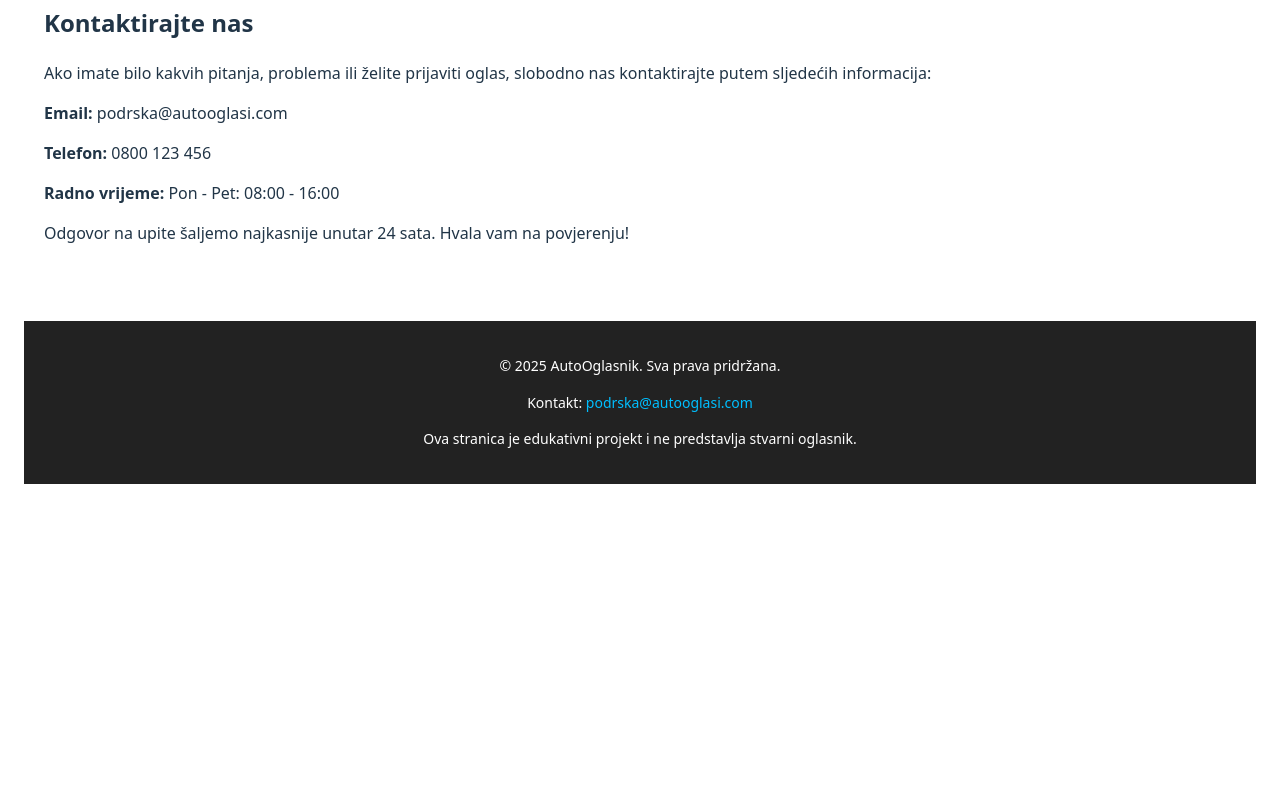
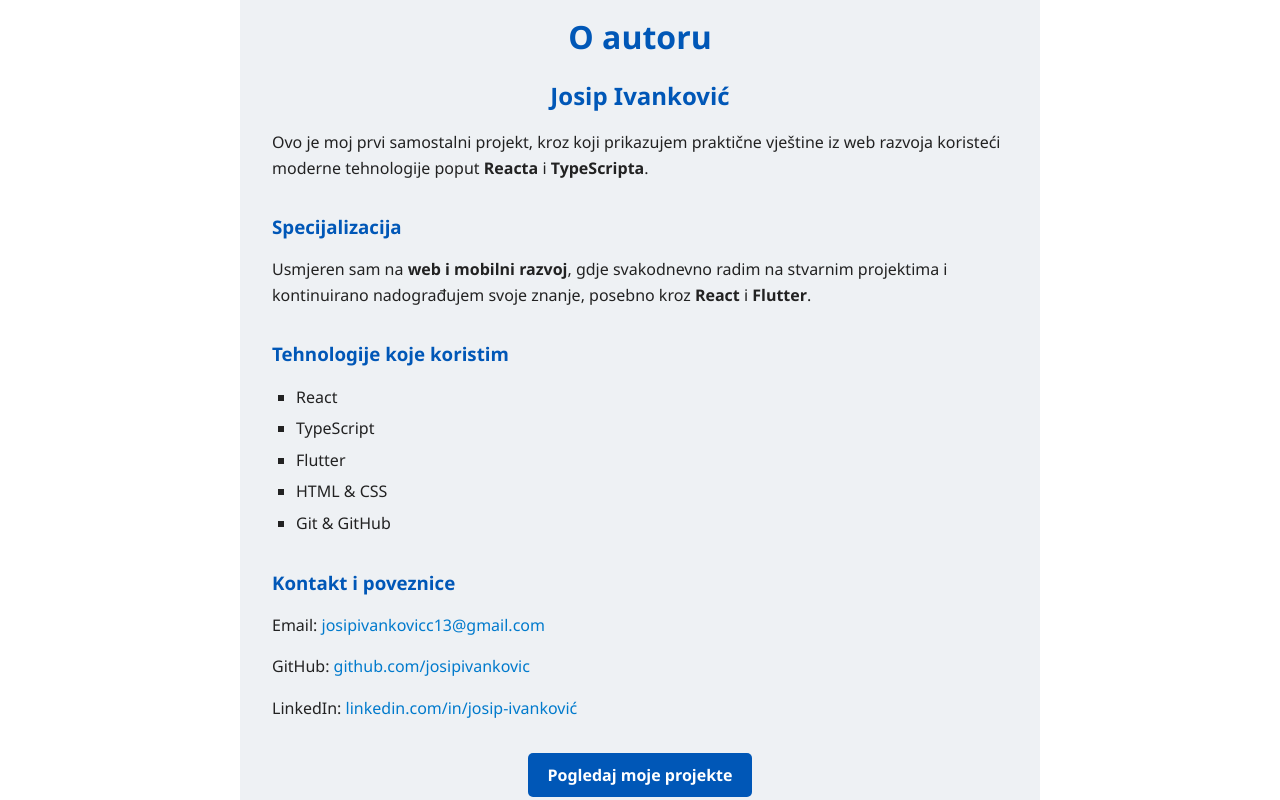
Before and after one commit to josipivankovic/react_web_app, a React (Vite) app: page /kontakt in a window 1280 px wide. Shown: the part 240-1040 px from the top of the page. Before the commit the page ends 800 px from the top, so only its background shows below. Built offline with nearby package versions, Linux system fonts and the light colour scheme.

Commit message:
Poboljšan izgled i opis kontakt stranice

```diff
--- a/src/components/Footer.css
+++ b/src/components/Footer.css
@@ -1,14 +1,19 @@
 .footer {
-    background-color: #222;
-    color: #fff;
-    text-align: center;
-    padding: 20px;
-    margin-top: 40px;
-    font-size: 14px;
-    line-height: 1.6;
-  }
+  background-color: #f2f2f2;
+  color: #333;
+  padding: 1.5rem;
+  text-align: center;
+  font-size: 0.9rem;
+  border-top: 2px solid #0057b7;
+  box-shadow: 0 -2px 5px rgba(0, 0, 0, 0.05);
+  margin-top: 3rem;
+}
 
-  .footer a {
-    color: #00bfff;
-    text-decoration: none;
-  }
+.footer a {
+  color: #007acc;
+  text-decoration: none;
+}
+
+.footer a:hover {
+  text-decoration: underline;
+}
--- a/src/components/Footer.tsx
+++ b/src/components/Footer.tsx
@@ -5,10 +5,7 @@ function Footer() {
     <footer className="footer">
       <p>© 2025 AutoOglasnik. Sva prava pridržana.</p>
       <p>
-        Kontakt: <a href="mailto:podrska@autooglasi.com">podrska@autooglasi.com</a>
-      </p>
-      <p>
-        Ova stranica je edukativni projekt i ne predstavlja stvarni oglasnik.
+        Ova stranica je edukativni projekt izrađen u svrhu usavršavanja frontend vještina.
       </p>
     </footer>
   );
--- a/src/pages/Kontakt.css
+++ b/src/pages/Kontakt.css
@@ -1,22 +1,65 @@
-.kontakt-stranica {
-    background-color: #f4f4f4;
-    padding: 25px;
-    border-radius: 10px;
-    font-size: 1rem;
-    line-height: 1.6;
-    color: #333;
-    box-shadow: 0 0 10px rgba(0,0,0,0.05);
-  }
+.kontakt-container {
+  max-width: 800px;
+  margin: 0 auto;
+  padding: 2rem;
+  color: #222;
+  font-family: 'Segoe UI', Tahoma, Geneva, Verdana, sans-serif;
+}
 
-  .kontakt-stranica h2 {
-    margin-bottom: 15px;
-    color: #007bff;
-  }
+.kontakt-container h1 {
+  font-size: 2rem;
+  margin-bottom: 1.5rem;
+  color: #0057b7;
+  text-align: center;
+}
 
-  .kontakt-podaci {
-    margin: 20px 0;
-    padding: 15px;
-    background-color: #fff;
-    border-radius: 8px;
-    border-left: 4px solid #007bff;
-  }
+.kontakt-section {
+  margin-bottom: 2rem;
+}
+
+.kontakt-section h2,
+.kontakt-section h3 {
+  color: #0057b7;
+  margin-bottom: 0.5rem;
+}
+
+.kontakt-section p,
+.kontakt-section li {
+  font-size: 1rem;
+  line-height: 1.6;
+}
+
+.kontakt-section ul {
+  list-style: square;
+  padding-left: 1.5rem;
+  font-size: 1rem;
+}
+
+.kontakt-section a {
+  color: #007acc;
+  text-decoration: none;
+}
+
+.kontakt-section a:hover {
+  text-decoration: underline;
+}
+
+.kontakt-cta {
+  text-align: center;
+  margin-top: 2rem;
+}
+
+.cta-button {
+  display: inline-block;
+  padding: 0.6rem 1.2rem;
+  background-color: #0057b7;
+  color: white;
+  border-radius: 5px;
+  text-decoration: none;
+  font-weight: bold;
+  transition: background-color 0.3s ease;
+}
+
+.cta-button:hover {
+  background-color: #003e8a;
+}
--- a/src/pages/Kontakt.tsx
+++ b/src/pages/Kontakt.tsx
@@ -1,16 +1,74 @@
+import "./Kontakt.css";
+
 function Kontakt() {
-    return (
-      <div className="page-container">
-        <h2>Kontaktirajte nas</h2>
+  return (
+    <div className="kontakt-container">
+      <h1>O autoru</h1>
+
+      <section className="kontakt-section">
+        <h2>Josip Ivanković</h2>
         <p>
-          Ako imate bilo kakvih pitanja, problema ili želite prijaviti oglas, slobodno nas kontaktirajte putem sljedećih informacija:
+          Ovo je moj prvi samostalni projekt, kroz koji prikazujem praktične vještine iz web razvoja
+          koristeći moderne tehnologije poput <strong>Reacta</strong> i <strong>TypeScripta</strong>.
         </p>
-        <p><strong>Email:</strong> podrska@autooglasi.com</p>
-        <p><strong>Telefon:</strong> 0800 123 456</p>
-        <p><strong>Radno vrijeme:</strong> Pon - Pet: 08:00 - 16:00</p>
-        <p>Odgovor na upite šaljemo najkasnije unutar 24 sata. Hvala vam na povjerenju!</p>
+      </section>
+
+      <section className="kontakt-section">
+        <h3>Specijalizacija</h3>
+        <p>
+          Usmjeren sam na <strong>web i mobilni razvoj</strong>, gdje svakodnevno radim na stvarnim
+          projektima i kontinuirano nadograđujem svoje znanje, posebno kroz <strong>React</strong> i <strong>Flutter</strong>.
+        </p>
+      </section>
+
+      <section className="kontakt-section">
+        <h3>Tehnologije koje koristim</h3>
+        <ul>
+          <li>React</li>
+          <li>TypeScript</li>
+          <li>Flutter</li>
+          <li>HTML & CSS</li>
+          <li>Git & GitHub</li>
+        </ul>
+      </section>
+
+      <section className="kontakt-section">
+        <h3>Kontakt i poveznice</h3>
+        <p>Email: <a href="mailto:josipivankovicc13@gmail.com">josipivankovicc13@gmail.com</a></p>
+        <p>
+          GitHub:{" "}
+          <a
+            href="https://github.com/josipivankovic"
+            target="_blank"
+            rel="noopener noreferrer"
+          >
+            github.com/josipivankovic
+          </a>
+        </p>
+        <p>
+          LinkedIn:{" "}
+          <a
+            href="https://www.linkedin.com/in/josip-ivanković-061324358/"
+            target="_blank"
+            rel="noopener noreferrer"
+          >
+            linkedin.com/in/josip-ivanković
+          </a>
+        </p>
+      </section>
+
+      <div className="kontakt-cta">
+        <a
+          href="https://github.com/josipivankovic"
+          className="cta-button"
+          target="_blank"
+          rel="noopener noreferrer"
+        >
+          Pogledaj moje projekte
+        </a>
       </div>
-    );
-  }
+    </div>
+  );
+}
 
-  export default Kontakt;
+export default Kontakt;
```
Also changed, not shown: src/context/OglasiContext.tsx (+7 -6 lines), src/pages/DodajOglas.tsx (+38 -6 lines).
